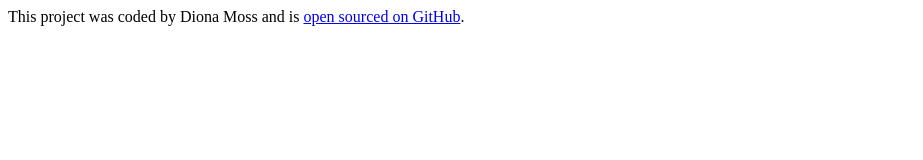
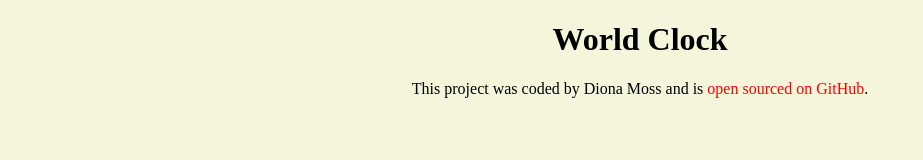
Before and after one commit to D-Moss/World-Clock, a plain HTML site: page index.html in a window 1280 px wide. Shown: the whole page, without its empty margins (0-923 px from the left). Drawn offline with Linux system fonts and the light colour scheme.

Commit message:
Add files via upload
used css to change bg color, align h1 and footer

```diff
--- /dev/null
+++ b/index.css
@@ -0,0 +1,16 @@
+body {
+	background: beige;
+}
+
+h1 {
+	text-align: center;
+}
+
+footer {
+	text-align: center;
+}
+
+footer a {
+	text-decoration: none;
+	color: red;
+}
--- a/index.html
+++ b/index.html
@@ -3,11 +3,14 @@
 <head>
 	<meta charset="utf-8">
 	<meta name="viewport" content="width=device-width, initial-scale=1">
+	<link rel="stylesheet" type="text/css" href="index.css">
 	<title>World Clock</title>
 </head>
 <body>
+	<h1>World Clock</h1>
 	<footer>This project was coded by Diona Moss and is
-		<a href="#" target="_blank">open sourced on GitHub</a>.
+		<a href="https://github.com/D-Moss/World-Clock" target="_blank">open sourced on GitHub</a>.
 	</footer>
+	<script src="index.js"></script>
 </body>
 </html>
```
Also changed, not shown: index.js (added).
